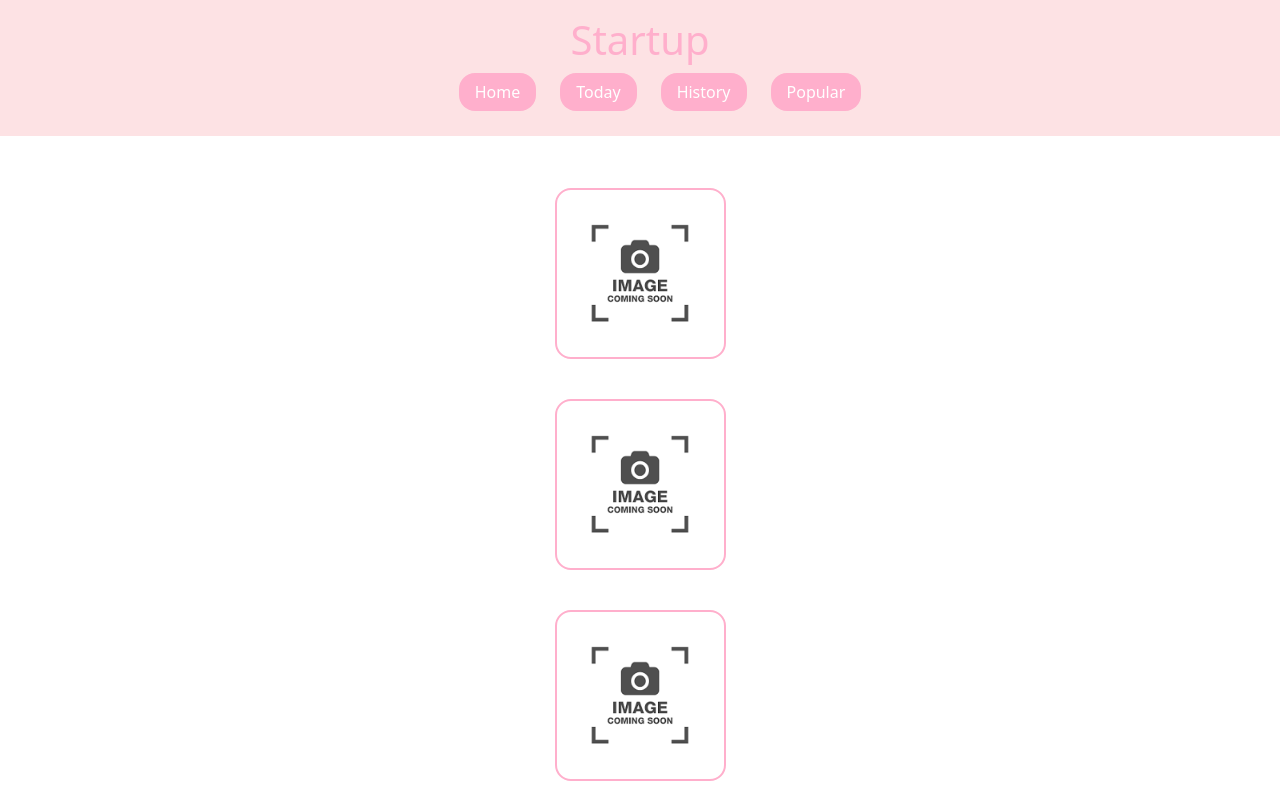
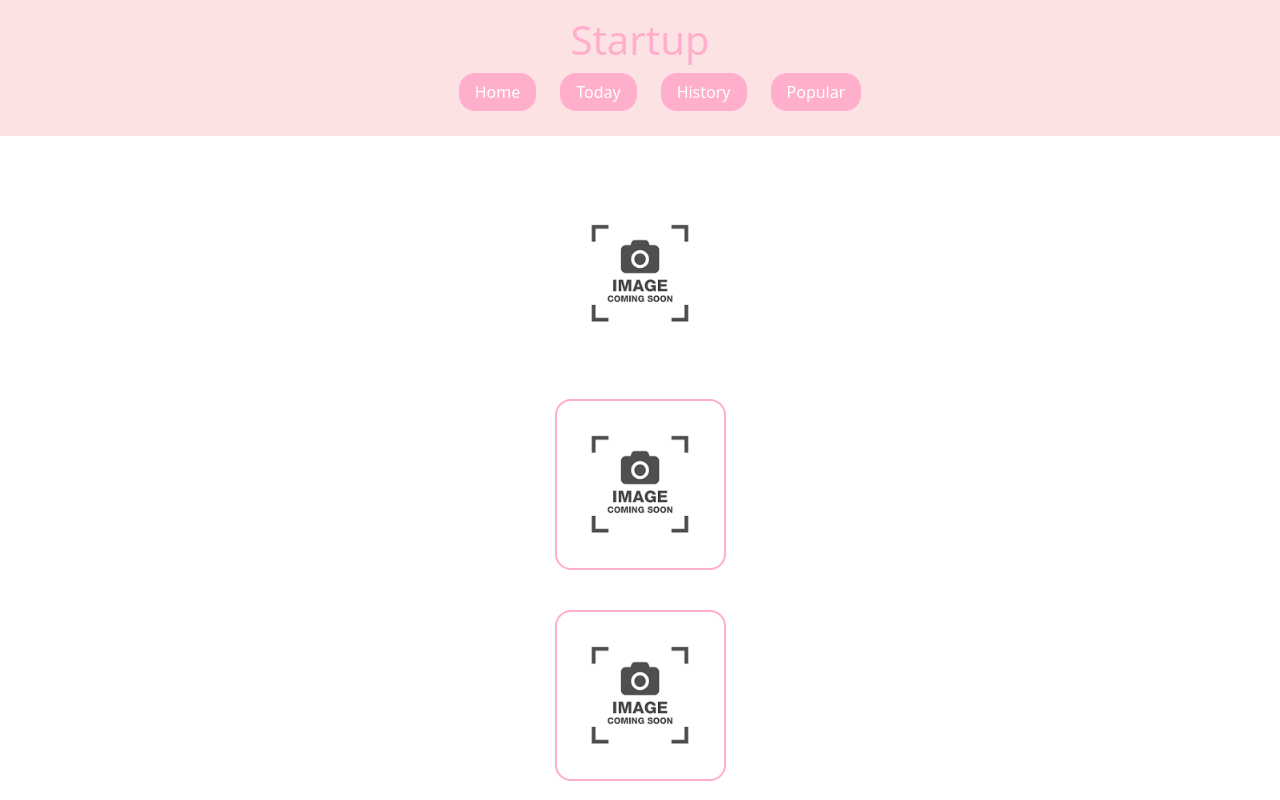
Before and after one commit to clarebwood/startup, a React (Vite) app: page /today in a window 1280 px wide. In both pictures the pointer is over the button 640 px from the left and 273 px from the top of the page. Shown: the top 800 px of the page. Built offline with nearby package versions, Linux system fonts and the light colour scheme.

Commit message:
buttons in today now react to hovering.

```diff
--- a/src/today/today.css
+++ b/src/today/today.css
@@ -21,3 +21,7 @@ footer {
 .emotion-label {
   display: none;
 }
+
+.emo-button:hover {
+  border: 2px solid #fff;
+}
```
